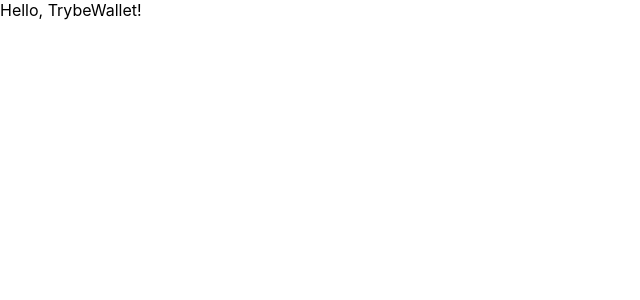
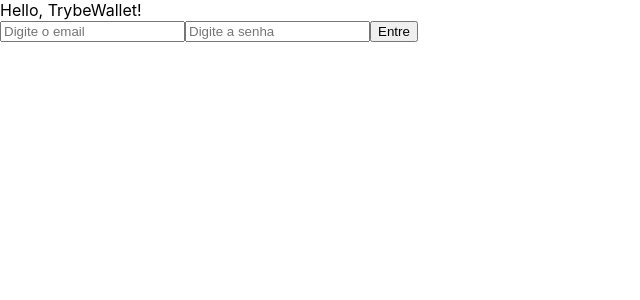
Before and after one commit to Gildeir/Trybewallet-project, a React (Create React App) app: page / in a window 1280 px wide. Shown: the top 300 px of the page, without its empty margins (0-640 px from the left). Built offline with nearby package versions, Linux system fonts and the light colour scheme.

Commit message:
Adiciona rotae formulario de login

```diff
--- a/src/App.js
+++ b/src/App.js
@@ -1,7 +1,15 @@
 import React from 'react';
+import { Route, Switch } from 'react-router';
+import Login from './pages/Login';
 
 function App() {
-  return <div>Hello, TrybeWallet!</div>;
+  return (
+    <div>
+      Hello, TrybeWallet!
+      <Switch>
+        <Route path="/" component={ Login } />
+      </Switch>
+    </div>);
 }
 
 export default App;
--- a/src/pages/Login.js
+++ b/src/pages/Login.js
@@ -2,7 +2,26 @@
 
 class Login extends React.Component {
   render() {
-    return <div>Login</div>;
+    return (
+      <div>
+        <form>
+          <label htmlFor="fname">
+            <input
+              data-testid="email-input"
+              type="email"
+              placeholder="Digite o email"
+            />
+          </label>
+          <input
+            data-testid="password-input"
+            type="password"
+            placeholder="Digite a senha"
+          />
+          <button type="submit">Entre</button>
+        </form>
+      </div>
+
+    );
   }
 }
 
--- a/src/pages/Wallet.js
+++ b/src/pages/Wallet.js
@@ -2,7 +2,10 @@
 
 class Wallet extends React.Component {
   render() {
-    return <div>TrybeWallet</div>;
+    return (
+      <div>
+        TrybeWallet
+      </div>);
   }
 }
 
```
Also changed, not shown: src/store/index.jsx (+13 -1 lines).
